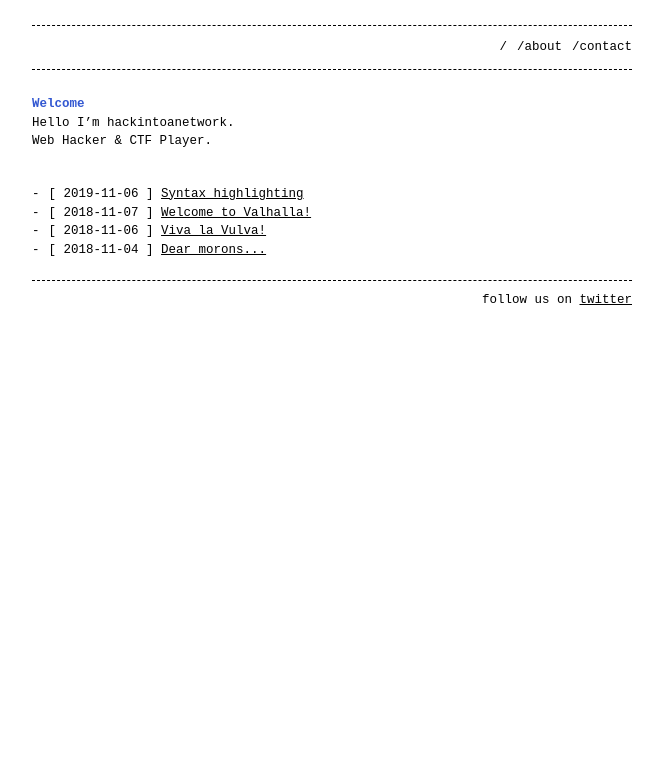
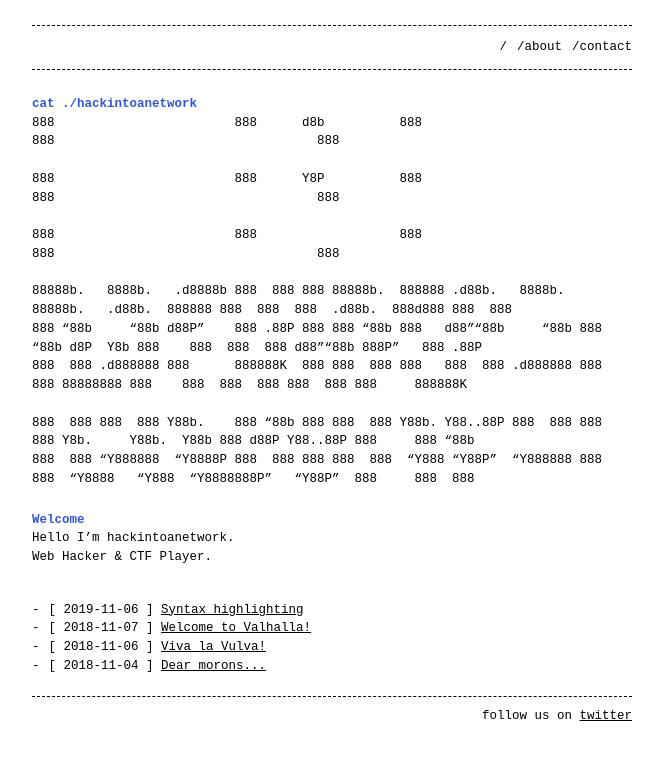
Before and after one commit to hackintoanetwork/hackintoanetwork.github.io, a Jekyll site: the page built from index.md, in a window 1280 px wide. Shown: the top 760 px of the page, without its empty margins (308-971 px from the left). Built offline with Jekyll 4.4.1, drawn with Linux system fonts in a browser that asks for light colours.

Commit message:
Update index.md

```diff
--- a/index.md
+++ b/index.md
@@ -4,6 +4,19 @@ layout: home
 permalink: /
 ---
 
+# cat ./hackintoanetwork
+
+888                        888      d8b          888                                       888                                   888
+888                        888      Y8P          888                                       888                                   888
+888                        888                   888                                       888                                   888
+88888b.   8888b.   .d8888b 888  888 888 88888b.  888888 .d88b.   8888b.  88888b.   .d88b.  888888 888  888  888  .d88b.  888d888 888  888
+888 "88b     "88b d88P"    888 .88P 888 888 "88b 888   d88""88b     "88b 888 "88b d8P  Y8b 888    888  888  888 d88""88b 888P"   888 .88P
+888  888 .d888888 888      888888K  888 888  888 888   888  888 .d888888 888  888 88888888 888    888  888  888 888  888 888     888888K
+888  888 888  888 Y88b.    888 "88b 888 888  888 Y88b. Y88..88P 888  888 888  888 Y8b.     Y88b.  Y88b 888 d88P Y88..88P 888     888 "88b
+888  888 "Y888888  "Y8888P 888  888 888 888  888  "Y888 "Y88P"  "Y888888 888  888  "Y8888   "Y888  "Y8888888P"   "Y88P"  888     888  888
+
+
+
 # Welcome
 
 Hello I'm hackintoanetwork.
```
